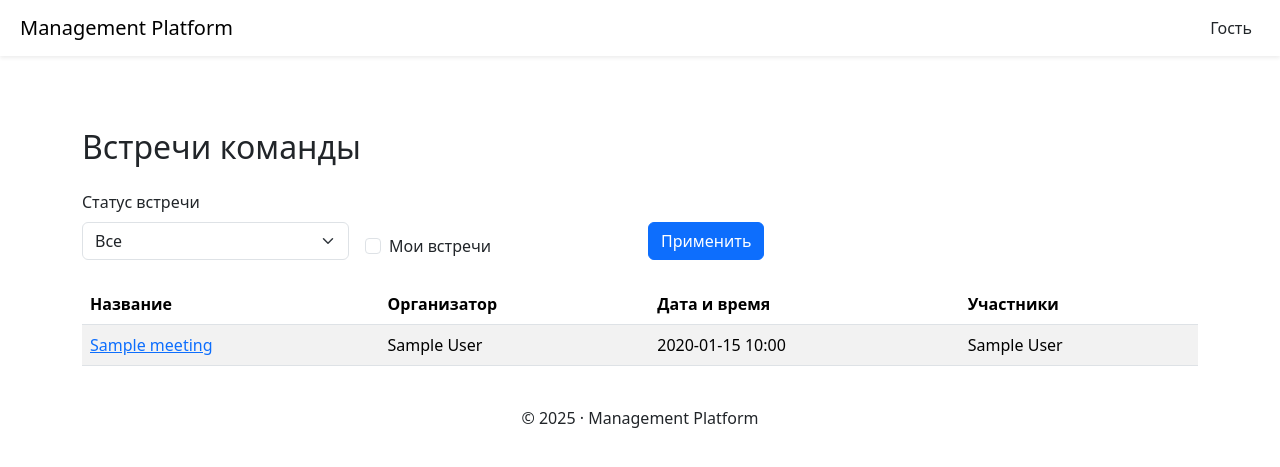
After one commit to dr1vesafe/management_project, a Python web app: template src/app/templates/meeting/meetings.html in a window 1280 px wide. The commit adds this page. Shown: the top 467 px of the page. Run offline with Jinja, Linux system fonts and the light colour scheme; the template is opened without the code that fills it: most values are stand-ins (such as "Sample title", 1, 10 or a date in 2020).

Commit message:
Создана страница со списком встреч команды

```diff
--- a/src/app/routers/evaluations.py
+++ b/src/app/routers/evaluations.py
@@ -187,6 +187,7 @@ async def edit_evaluation_submit(
     db: AsyncSession = Depends(get_db),
     user: User = Depends(require_role('manager', 'admin'))
 ):
+    """Изменение оценки"""
     result = await db.execute(select(Evaluation).where(Evaluation.id == evaluation_id).options(selectinload(Evaluation.task)))
     evaluation = result.scalars().first()
     if not evaluation:
@@ -220,6 +221,7 @@ async def delete_evaluation_submit(
     db: AsyncSession = Depends(get_db),
     user: User = Depends(require_role('manager', 'admin'))
 ):
+    """Удаление оценки"""
     result = await db.execute(select(Evaluation).where(Evaluation.id == evaluation_id).options(selectinload(Evaluation.task)))
     evaluation = result.scalars().first()
     if not evaluation:
--- a/src/app/templates/base.html
+++ b/src/app/templates/base.html
@@ -39,7 +39,7 @@
             {% if user.team_id %}
             <li class="nav-item mb-2"><a class="nav-link" href="/teams/{{ user.team_id }}">Команда</a></li>
             <li class="nav-item mb-2"><a class="nav-link" href="/tasks">Задачи</a></li>
-            <li class="nav-item mb-2"><a class="nav-link" href="#meetings">Встречи</a></li>
+            <li class="nav-item mb-2"><a class="nav-link" href="/meetings">Встречи</a></li>
             {% endif %}
         </ul>
     </aside>
--- /dev/null
+++ b/src/app/templates/meeting/meetings.html
@@ -0,0 +1,78 @@
+{% extends "base.html" %}
+
+{% block title %}Встречи команды{% endblock %}
+
+{% block content %}
+<div class="container mt-5">
+  <h2 class="mb-4">Встречи команды</h2>
+
+  <form method="get" class="row g-3 mb-4">
+    <div class="col-md-3">
+      <label for="status" class="form-label">Статус встречи</label>
+      <select name="status" id="status" class="form-select">
+        <option value="" {% if status == '' %}selected{% endif %}>Все</option>
+        <option value="upcoming" {% if status == 'upcoming' %}selected{% endif %}>Будущие</option>
+        <option value="past" {% if status == 'past' %}selected{% endif %}>Прошедшие</option>
+      </select>
+    </div>
+
+    <div class="col-md-3 d-flex align-items-end">
+      <div class="form-check">
+        <input class="form-check-input" type="checkbox" name="my_meetings" id="my_meetings" {% if my_meetings %}checked{% endif %}>
+        <label class="form-check-label" for="my_meetings">Мои встречи</label>
+      </div>
+    </div>
+
+    <div class="col-md-3 d-flex align-items-end">
+      <button type="submit" class="btn btn-primary">Применить</button>
+    </div>
+
+    {% if user.role in ['manager', 'admin'] %}
+      <div class="col-md-3 d-flex align-items-end">
+        <a href="/meetings/create" class="btn btn-success">Создать встречу</a>
+      </div>
+    {% endif %}
+  </form>
+
+  {% if meetings %}
+    <table class="table table-striped">
+      <thead>
+        <tr>
+          <th>Название</th>
+          <th>Организатор</th>
+          <th>Дата и время</th>
+          <th>Участники</th>
+        </tr>
+      </thead>
+      <tbody>
+        {% for meeting in meetings %}
+        <tr>
+          <td><a href="/meetings/{{ meeting.id }}">{{ meeting.title }}</a></td>
+          <td>{{ meeting.organizer.first_name }} {{ meeting.organizer.last_name }}</td>
+          <td>{{ meeting.scheduled_at.strftime('%Y-%m-%d %H:%M') }}</td>
+          <td>
+            {% for participant in meeting.participants %}
+              {{ participant.user.first_name }} {{ participant.user.last_name }}{% if not loop.last %}, {% endif %}
+            {% endfor %}
+          </td>
+        </tr>
+        {% endfor %}
+      </tbody>
+    </table>
+  {% else %}
+    <div class="alert alert-info">Встречи не найдены</div>
+  {% endif %}
+
+  <nav>
+    <ul class="pagination">
+      {% for p in range(1, total_pages + 1) %}
+        <li class="page-item {% if p == page %}active{% endif %}">
+          <a class="page-link" href="?page={{ p }}{% if status %}&status={{ status }}{% endif %}{% if my_meetings %}&my_meetings=true{% endif %}">
+            {{ p }}
+          </a>
+        </li>
+      {% endfor %}
+    </ul>
+  </nav>
+</div>
+{% endblock %}
```
Also changed, not shown: src/app/routers/meetings.py (+71 -28 lines).
